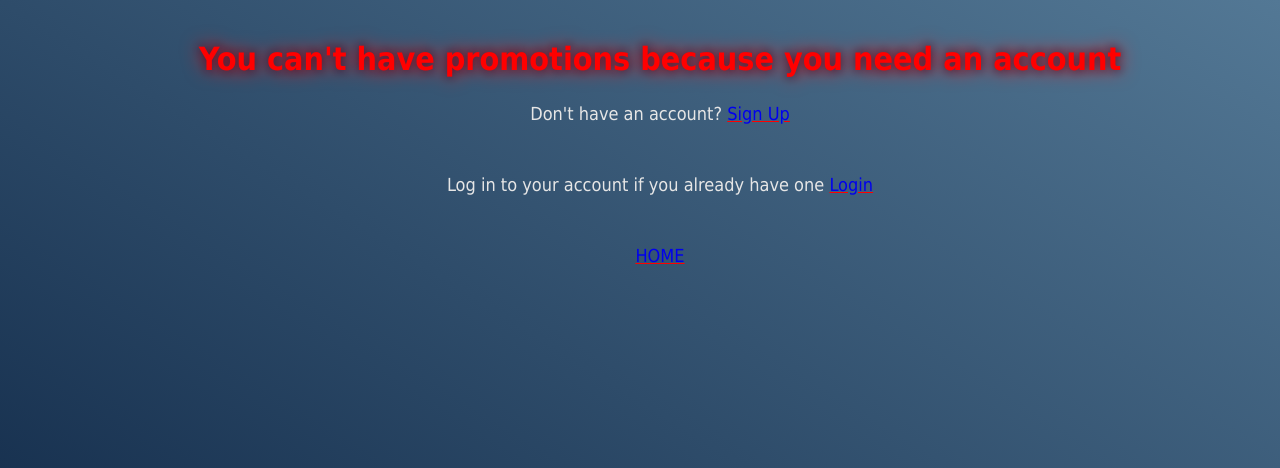
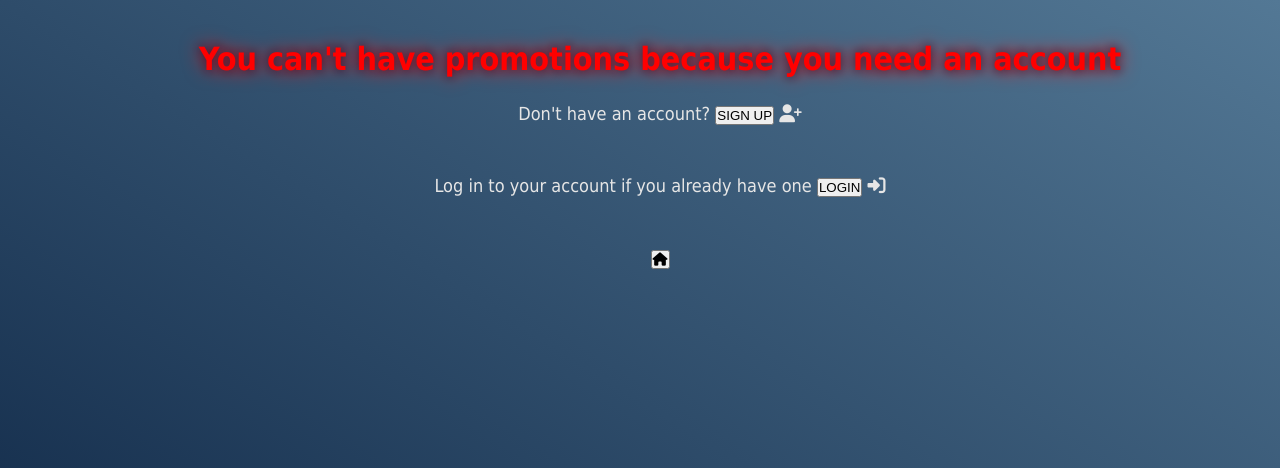
Before and after one commit to simonepalladino/ProgettoCineTicket, a Flask app: page /promotion in a window 1280 px wide. Shown: the top 468 px of the page. Run offline with Flask 2, Linux system fonts and the light colour scheme; some libraries are stand-ins or nearby versions.

Commit message:
Add files via upload

```diff
--- a/Progetto Cineticket/templates/NotPromotion.html
+++ b/Progetto Cineticket/templates/NotPromotion.html
@@ -4,6 +4,7 @@
   <link rel="icon" type="image/png" href="/static/Images/logo_piccolo.png"/>
   <title>Not Promotion - Cineticket </title>
   <link rel="stylesheet" href="/static/stylesheet/Promotion.css">
+  <script src="https://kit.fontawesome.com/45b1634a10.js" crossorigin="anonymous"></script>
   <meta charset="UTF-8">
 </head>
 <body id="not_promotion">
@@ -12,19 +13,19 @@
 
   <div class="form-footer">
       <div>
-        <span>Don't have an account?</span> <a href="{{ url_for('signup') }}">Sign Up</a>
+        <span>Don't have an account?</span> <a href="{{ url_for('signup') }}"><button id="btn001">SIGN UP</button></a> <i class="fa-sharp fa-solid fa-user-plus"></i>
       </div>
     </div><!-- FORM FOOTER -->
 
   <div class="form-footer">
       <div>
-        <span>Log in to your account if you already have one</span> <a href="{{ url_for('login') }}">Login</a>
+        <span>Log in to your account if you already have one</span> <a href="{{ url_for('login') }}"><button id="btn002">LOGIN</button></a> <i class="fa-sharp fa-solid fa-right-to-bracket"></i>
       </div>
     </div><!-- FORM FOOTER -->
 
   <div class="form-footer">
       <div>
-        <a href="{{ url_for('home') }}">HOME</a>
+        <a href="{{ url_for('home') }}"><button id="btn003"><i id="houseicon" class="fa-sharp fa-solid fa-house"></i></button></a>
       </div>
     </div><!-- FORM FOOTER -->
 
```
Also changed, not shown: Progetto Cineticket/templates/Promotion.html (+6 -4 lines).
